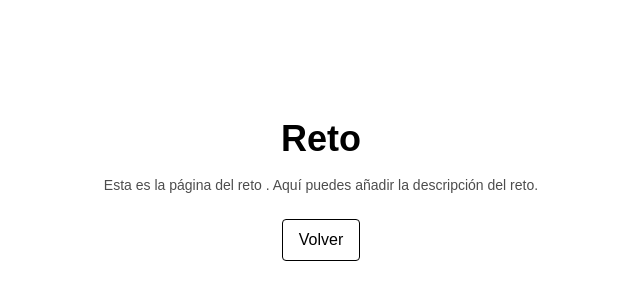
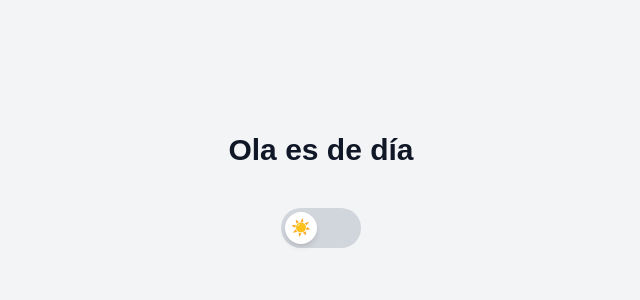
Before and after one commit to WilliamBayona/hackaton, a Next.js app: page /reto/4 in a window 1280 px wide. Shown: the part 210-510 px from the top of the page, without its empty margins (319-959 px from the left). Built offline with nearby package versions, Linux system fonts and the light colour scheme.

Commit message:
Reto 3,4 y 7

```diff
--- a/src/app/reto/3/page.tsx
+++ b/src/app/reto/3/page.tsx
@@ -1,26 +1,40 @@
-import Link from "next/link";
+"use client";
+import { useState } from "react";
 
-interface Props {
-  params: { id: string };
-}
+export default function Reto3() {
+  const [celdas, setCeldas] = useState<string[]>(Array(9).fill(""));
+  const [turno, setTurno] = useState<"X" | "O">("X");
 
-export default function RetoPage({ params }: Props) {
-  const { id } = params;
+  const jugar = (i: number) => {
+    if (celdas[i] !== "") return;
+    const nuevas = [...celdas];
+    nuevas[i] = turno;
+    setCeldas(nuevas);
+    setTurno(turno === "X" ? "O" : "X");
+  };
+
+  const reiniciar = () => {
+    setCeldas(Array(9).fill(""));
+    setTurno("X");
+  };
+
   return (
-    <div className="min-h-screen bg-white text-black flex items-center justify-center p-8">
-      <main className="w-full max-w-xl text-center">
-        <h1 className="text-4xl font-bold mb-4">Reto {id}</h1>
-        <p className="mb-6 text-sm text-black/70">Esta es la página del reto {id}. Aquí puedes añadir la descripción del reto.</p>
+    <main className="flex flex-col items-center justify-center min-h-screen bg-gray-100 font-sans">
 
-        <div className="flex justify-center gap-4">
-          <Link
-            href="/"
-            className="inline-block border border-black px-4 py-2 rounded hover:bg-black hover:text-white transition-colors"
+      <div className="grid grid-cols-3">
+        {celdas.map((valor, i) => (
+          <button
+            key={i}
+            onClick={() => jugar(i)}
+            className="w-24 h-24 text-5xl flex items-center justify-center bg-white border-2 border-black hover:bg-blue-50 transition-colors disabled:bg-gray-200"
+            disabled={valor !== ""}
           >
-            Volver
-          </Link>
-        </div>
-      </main>
-    </div>
+            {valor}
+          </button>
+        ))}
+      </div>
+
+
+    </main>
   );
 }
--- a/src/app/reto/4/page.tsx
+++ b/src/app/reto/4/page.tsx
@@ -1,26 +1,35 @@
-import Link from "next/link";
+"use client";
+import { useState } from "react";
 
-interface Props {
-  params: { id: string };
-}
+export default function DarkModeToggle() {
+  const [darkMode, setDarkMode] = useState(false);
 
-export default function RetoPage({ params }: Props) {
-  const { id } = params;
+  const toggleMode = () => setDarkMode(!darkMode);
+
   return (
-    <div className="min-h-screen bg-white text-black flex items-center justify-center p-8">
-      <main className="w-full max-w-xl text-center">
-        <h1 className="text-4xl font-bold mb-4">Reto {id}</h1>
-        <p className="mb-6 text-sm text-black/70">Esta es la página del reto {id}. Aquí puedes añadir la descripción del reto.</p>
+    <main
+      className={`flex flex-col items-center justify-center min-h-screen transition-colors duration-500 ${
+        darkMode ? "bg-gray-900 text-white" : "bg-gray-100 text-gray-900"
+      }`}
+    >
+      <h1 className="text-3xl font-semibold mb-10">
+        {darkMode ? "Ola es de noche" : "Ola es de día"}
+      </h1>
 
-        <div className="flex justify-center gap-4">
-          <Link
-            href="/"
-            className="inline-block border border-black px-4 py-2 rounded hover:bg-black hover:text-white transition-colors"
-          >
-            Volver
-          </Link>
-        </div>
-      </main>
-    </div>
+      <button
+        onClick={toggleMode}
+        className={`relative w-20 h-10 rounded-full transition-colors duration-500 flex items-center ${
+          darkMode ? "bg-gray-700" : "bg-gray-300"
+        }`}
+      >
+        <span
+          className={`absolute w-8 h-8 bg-white rounded-full shadow-md flex items-center justify-center transition-all duration-500 ${
+            darkMode ? "translate-x-10" : "translate-x-1"
+          }`}
+        >
+          {darkMode ? "🌙" : "☀️"}
+        </span>
+      </button>
+    </main>
   );
 }
--- a/src/app/reto/7/page.tsx
+++ b/src/app/reto/7/page.tsx
@@ -1,26 +1,100 @@
-import Link from "next/link";
+"use client"
+import { useEffect, useState } from "react"
+import Link from "next/link"
 
-interface Props {
-  params: { id: string };
+// Reto 7: Un vaino que tiene frases random
+const API = "https://zenquotes.io/api/random"
+
+interface Quote {
+  content: string
+  author: string
 }
 
-export default function RetoPage({ params }: Props) {
-  const { id } = params;
+export default function Reto7() {
+  const [quote, setQuote] = useState<Quote | null>(null)
+  const [loading, setLoading] = useState(true)
+  const [error, setError] = useState<string | null>(null)
+
+  const fetchQuote = async () => {
+    try {
+      setLoading(true)
+      setError(null)
+      const res = await fetch(API)
+
+      if (!res.ok) {
+        throw new Error('Error al obtener la frase')
+      }
+
+      const data = await res.json()
+
+
+      const quoteData = data[0]
+      console.log(quoteData.q, "-", quoteData.a)
+
+      setQuote({
+        content: quoteData.q,
+        author: quoteData.a
+      })
+    } catch (err) {
+      setError(err instanceof Error ? err.message : 'Error desconocido')
+      console.error('Error:', err)
+    } finally {
+      setLoading(false)
+    }
+  }
+
+  useEffect(() => {
+    fetchQuote()
+  }, [])
+
   return (
-    <div className="min-h-screen bg-white text-black flex items-center justify-center p-8">
-      <main className="w-full max-w-xl text-center">
-        <h1 className="text-4xl font-bold mb-4">Reto {id}</h1>
-        <p className="mb-6 text-sm text-black/70">Esta es la página del reto {id}. Aquí puedes añadir la descripción del reto.</p>
+    <div className="min-h-screen bg-white text-black flex flex-col items-center justify-center p-8">
+      <div className="max-w-2xl w-full text-center">
 
-        <div className="flex justify-center gap-4">
-          <Link
-            href="/"
-            className="inline-block border border-black px-4 py-2 rounded hover:bg-black hover:text-white transition-colors"
+        <div className="bg-gray-100 border-2 border-black p-8 rounded-none mb-8 min-h-[200px] flex flex-col justify-center">
+          {loading && (
+            <div className="text-xl">
+              Cargando frase...
+            </div>
+          )}
+
+          {error && (
+            <div className="text-red-600 text-lg">
+              Error: {error}
+            </div>
+          )}
+
+          {quote && !loading && (
+            <div>
+              <blockquote className="text-xl italic mb-4 leading-relaxed">
+                "{quote.content}"
+              </blockquote>
+              <cite className="text-lg font-semibold">
+                — {quote.author}
+              </cite>
+            </div>
+          )}
+        </div>
+
+        <div className="space-y-4">
+          <button
+            onClick={fetchQuote}
+            disabled={loading}
+            className="bg-black text-white px-8 py-3 border-2 border-black hover:bg-white hover:text-black transition-colors disabled:opacity-50 disabled:cursor-not-allowed font-semibold"
           >
-            Volver
-          </Link>
+            {loading ? 'Cargando...' : 'Nueva Frase'}
+          </button>
+
+          <div>
+            <Link
+              href="/"
+              className="inline-block bg-white text-black px-6 py-2 border-2 border-black hover:bg-black hover:text-white transition-colors font-semibold"
+            >
+              ← Volver al Inicio
+            </Link>
+          </div>
         </div>
-      </main>
+      </div>
     </div>
-  );
+  )
 }
```
